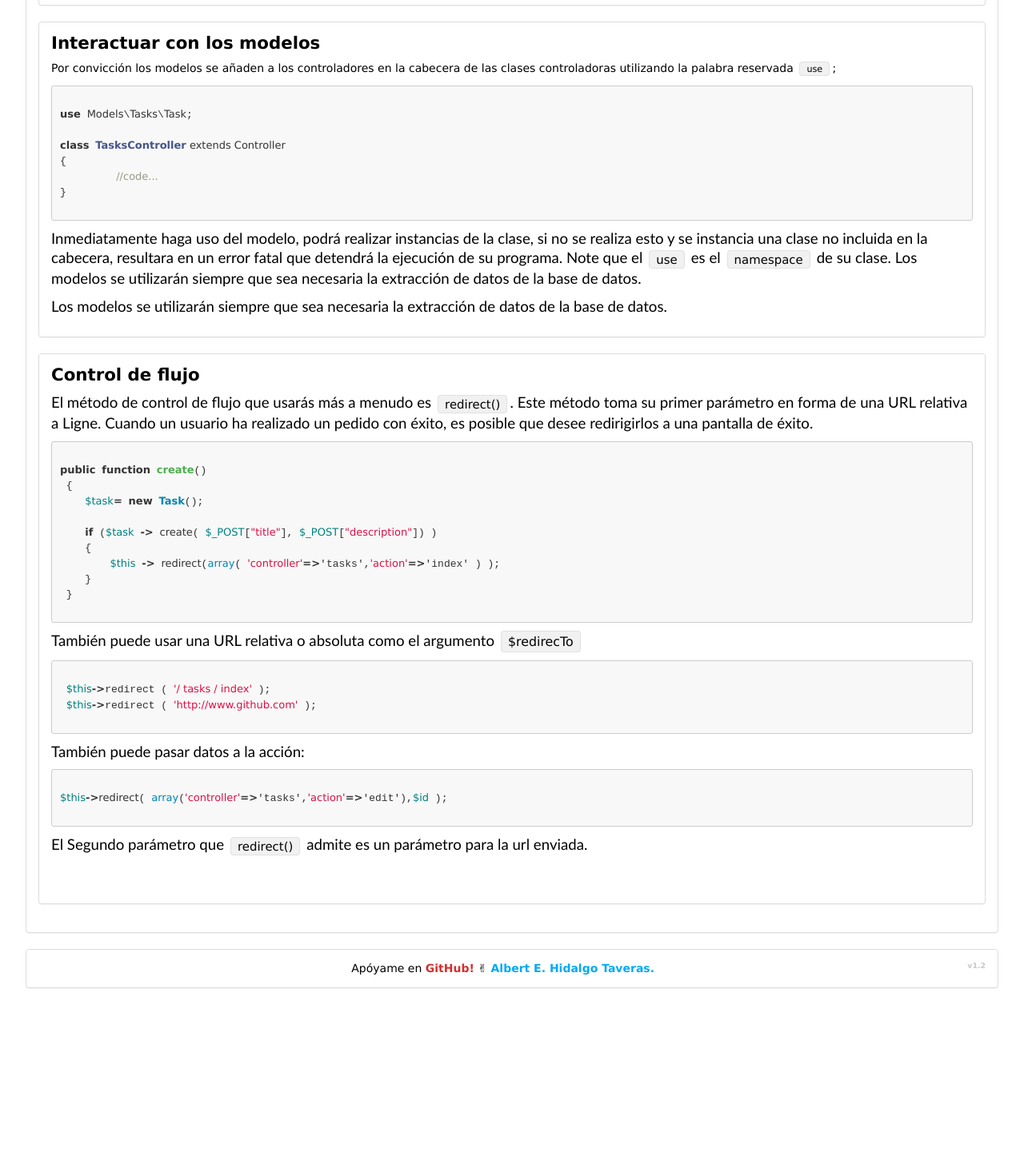
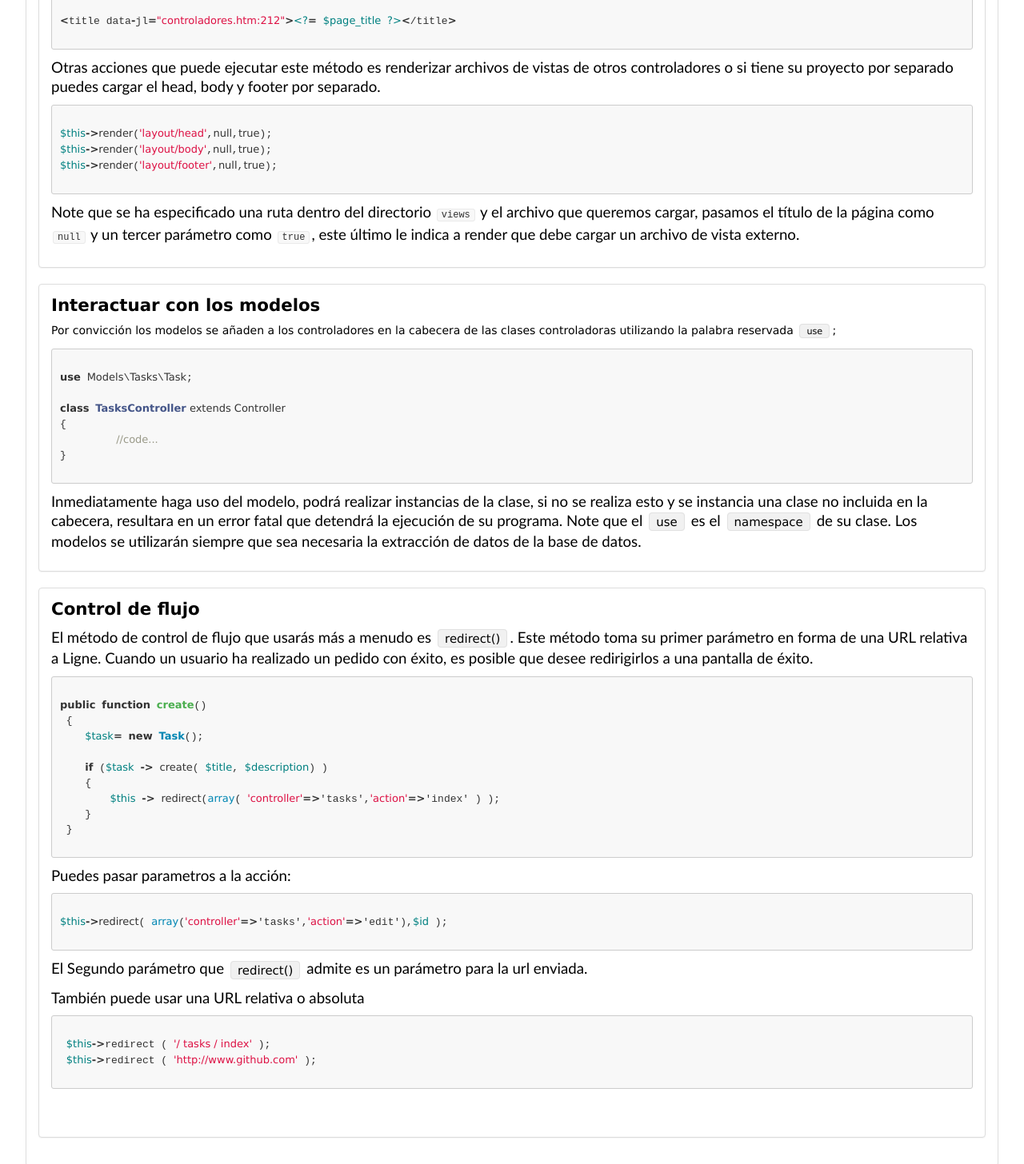
Before and after one commit to itsalb3rt/ligne_php_framework_documentacion, a plain HTML site: page controladores.htm in a window 1280 px wide. Shown: the part 2434-3890 px from the top of the page at 80% size. Before the commit the page ends 3690 px from the top, so only its background shows below. Drawn offline with Linux system fonts and the light colour scheme.

Commit message:
Se agrego documentacion del metodo render

```diff
--- a/controladores.htm
+++ b/controladores.htm
@@ -157,15 +157,20 @@ class tasksController extends Controller //Herencia
                         haya usado <span style='background:silver'>setData()</span>, se puede acceder a
                         la variable en su vista:</p>
 
-                    <pre>
-                        <code data-language="php">
+<pre>
+<code data-language="php">
+//Algun controlador
 $data['date'] = "Oct 2018";
 //envía datos a la vista desde el controlador
 $this->setData($data);
-
+</code>
+</pre>
+<pre>
+<code data-language="php">
 //Accediendo a los datos en la vista
-La fecha es: <strong><?= $date ?></strong> </code>
-                    </pre>
+La fecha es: <strong><?= $date ?></strong>
+</code>
+ </pre>
 
                     <p class=MsoNormal>El método <span style='background:silver'>setData()</span> también
                         toma una matriz asociativa como su primer parámetro. A menudo, esto puede ser
@@ -174,8 +179,7 @@ La fecha es: <strong><?= $date ?></strong> </code>
                     <p class=MsoNormal>El método <span style='background:silver'>render()</span> se
                         llama al final de cada acción del controlador. Este método realiza toda la
                         lógica de la vista (utilizando los datos que ha enviado utilizando el método <span
-                                style='background:silver'>setData()</span>), coloca la vista dentro del mismo $
-                        layout.</p>
+                                style='background:silver'>setData()</span>), coloca la vista dentro del mismo layout.</p>
 <pre>
     <code data-language="php">
 public function edit()
@@ -208,6 +212,19 @@ $this->render("index",'Index Page'); //Renderiza la vista con un titulo
 <title><?= $page_title ?></title>
     </code>
 </pre>
+                    <p class=MsoNormal>
+                        Otras acciones que puede ejecutar este método es renderizar archivos de vistas de otros controladores o si tiene su proyecto por separado puedes cargar el head, body y footer por separado.
+                    </p>
+<pre>
+<code data-language="php">
+$this->render('layout/head',null,true);
+$this->render('layout/body',null,true);
+$this->render('layout/footer',null,true);
+    </code>
+</pre>
+                    <p class=MsoNormal>
+                        Note que se ha especificado una ruta dentro del directorio <code>views</code> y el archivo que queremos cargar, pasamos el título de la página como <code>null</code> y un tercer parámetro como <code>true</code>, este último le indica a render que debe cargar un archivo de vista externo.
+                    </p>
                 </div>
             </div>
 
@@ -235,9 +252,6 @@ class TasksController extends Controller
                         Note que el <span style='background:silver'>use</span> es el <span style='background:silver'>namespace</span> de su clase.
                         Los modelos se utilizarán siempre que sea necesaria la extracción de datos de la base de datos.
                     </p>
-
-                    <p class=MsoNormal>Los modelos se utilizarán siempre que sea necesaria la
-                        extracción de datos de la base de datos.</p>
                 </div>
             </div>
 
@@ -256,7 +270,7 @@ public function create()
  {
     $task= new Task();
 
-    if ($task -> create( $_POST["title"], $_POST["description"]) )
+    if ($task -> create( $title, $description) )
     {
         $this -> redirect(array( 'controller'=>'tasks','action'=>'index' ) );
     }
@@ -264,16 +278,8 @@ public function create()
     </code>
 </pre>
 
-                    <p class=MsoNormal>También puede usar una URL relativa o absoluta como el argumento
-                        <span class="code">$redirecTo</span></p>
-<pre>
-    <code data-language="php">
- $this->redirect ( '/ tasks / index' );
- $this->redirect ( 'http://www.github.com' );
-    </code>
-</pre>
 
-                    <p class=MsoNormal>También puede pasar datos a la acción:</p>
+                    <p class=MsoNormal>Puedes pasar parametros a la acción:</p>
 <pre>
     <code data-language="php">
 $this->redirect( array('controller'=>'tasks','action'=>'edit'),$id );
@@ -282,6 +288,17 @@ $this->redirect( array('controller'=>'tasks','action'=>'edit'),$id );
 
                     <p class=MsoNormal>El Segundo parámetro que <span style='background:silver'>redirect()</span>
                         admite es un parámetro para la url enviada.</p>
+
+
+                    <p class=MsoNormal>
+                        También puede usar una URL relativa o absoluta
+                    </p>
+                    <pre>
+    <code data-language="php">
+ $this->redirect ( '/ tasks / index' );
+ $this->redirect ( 'http://www.github.com' );
+    </code>
+</pre>
 
                     <p class=MsoNormal>&nbsp;</p>
                 </div>
```
